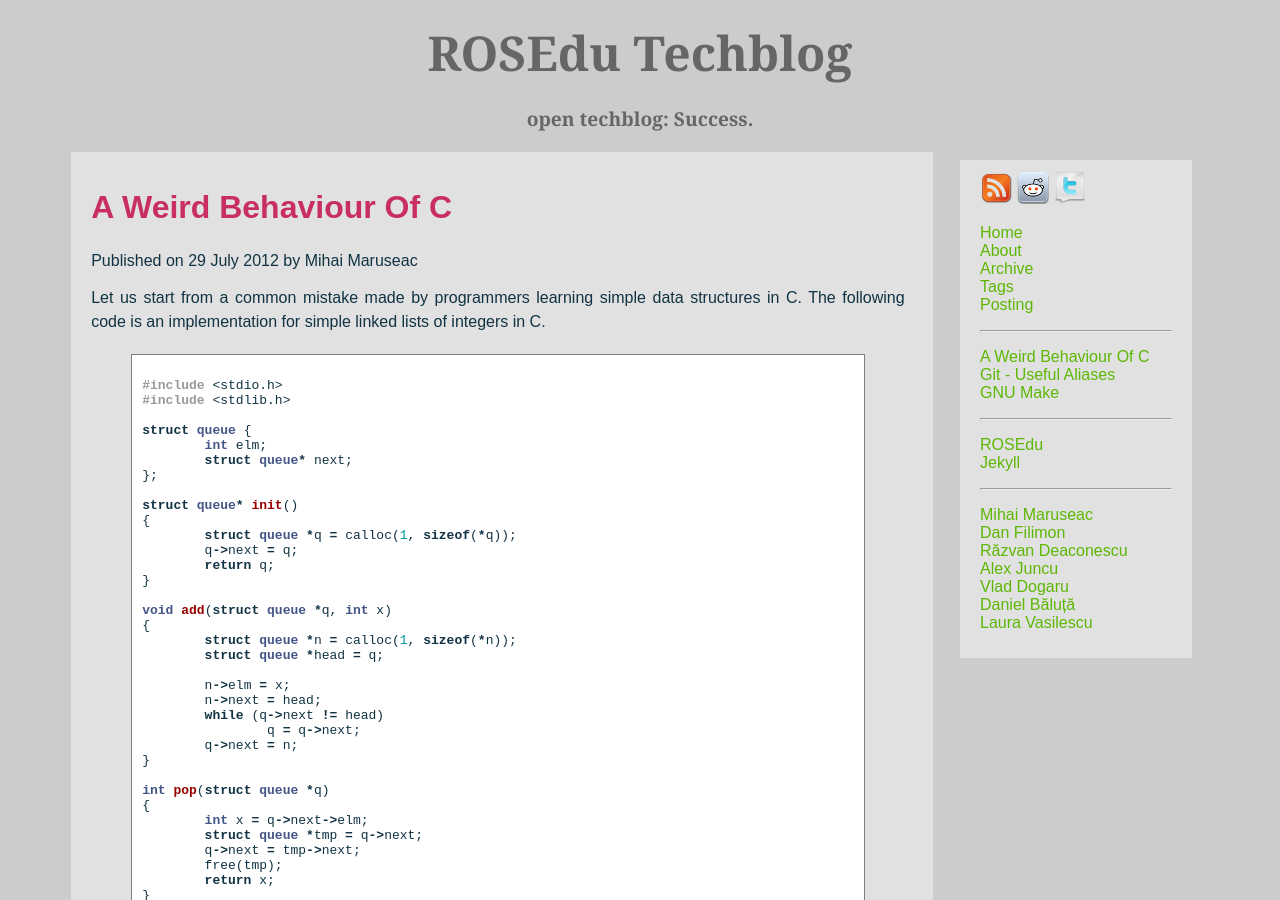
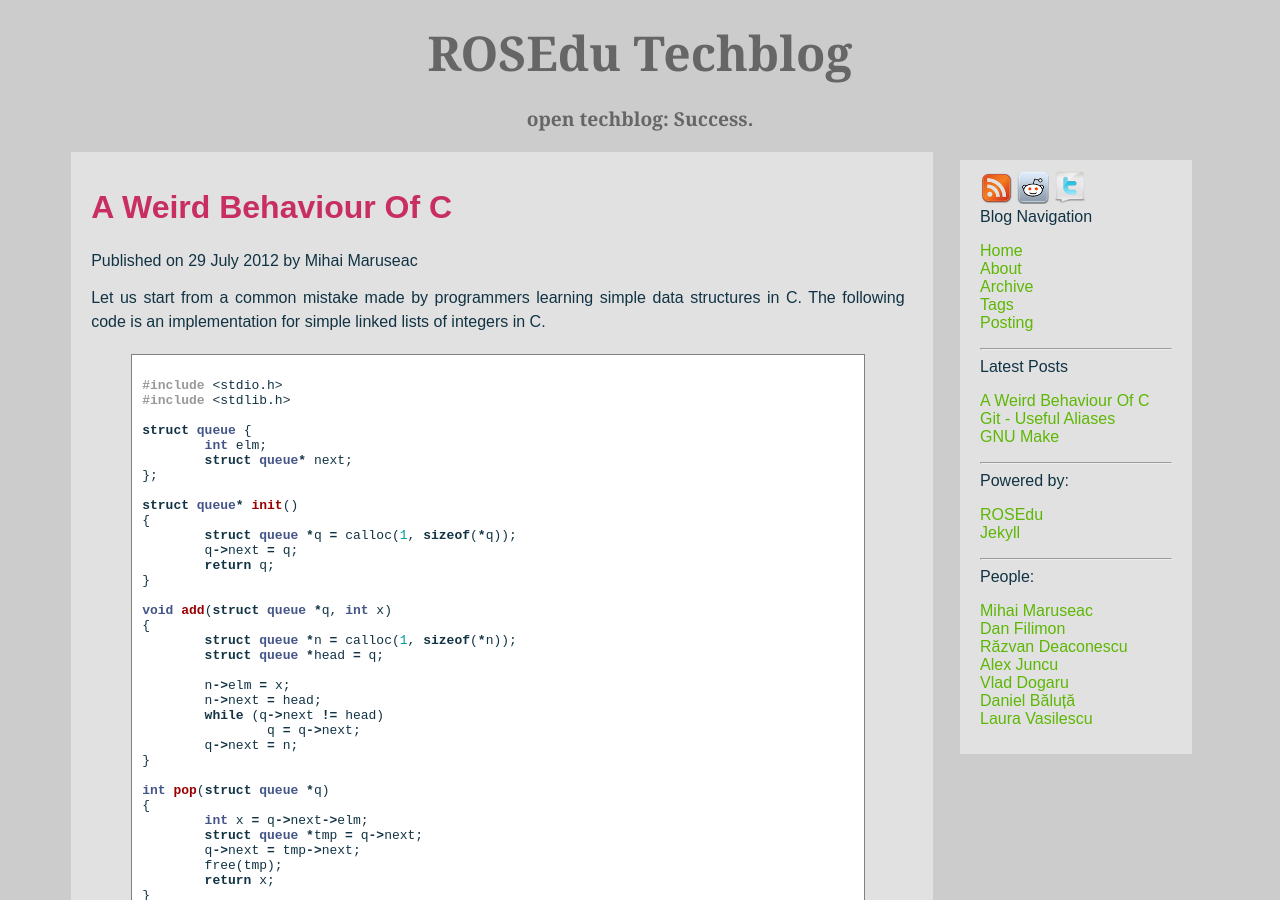
Before and after one commit to rosedu/techblog, a Jekyll site: the page built from index.html, in a window 1280 px wide and 900 px high. Built offline with Jekyll 4.4.1, drawn with Linux system fonts in a browser that asks for light colours; comment, search, counter and statistics services are not loaded.

Commit message:
Add titles to meta sections.

```diff
--- a/_includes/meta.html
+++ b/_includes/meta.html
@@ -17,6 +17,7 @@ Facebook, about, archive, tags, links, etc.
   </a>
 </div>
 <div class="links">
+  <div class="meta-header">Blog Navigation</div>
   <ul>
     <li><a href='{{ site.baseurl }}/'>Home</a></li>
     <li><a href='{{ site.baseurl }}/about'>About</a></li>
@@ -25,17 +26,20 @@ Facebook, about, archive, tags, links, etc.
     <li><a href='{{ site.baseurl }}/posting'>Posting</a></li>
   </ul>
   <hr/>
+  <div class="meta-header">Latest Posts</div>
   <ul>
 	{% for post in site.posts limit:3 %}
 		<li><a href="{{post.url}}">{{ post.title }}</a></li>
 	{% endfor %}
   </ul>
   <hr/>
+  <div class="meta-header">Powered by:</div>
   <ul>
     <li><a href='http://rosedu.org'>ROSEdu</a></li>
     <li><a href='http://jekyllrb.com/'>Jekyll</a></li>
   </ul>
   <hr/>
+  <div class="meta-header">People:</div>
   <ul>
     <li><a href='http://pgraycode.wordpress.com/'>Mihai Maruseac</a></li>
     <li><a href='http://danf.wordpress.com/'>Dan Filimon</a></li>
```
